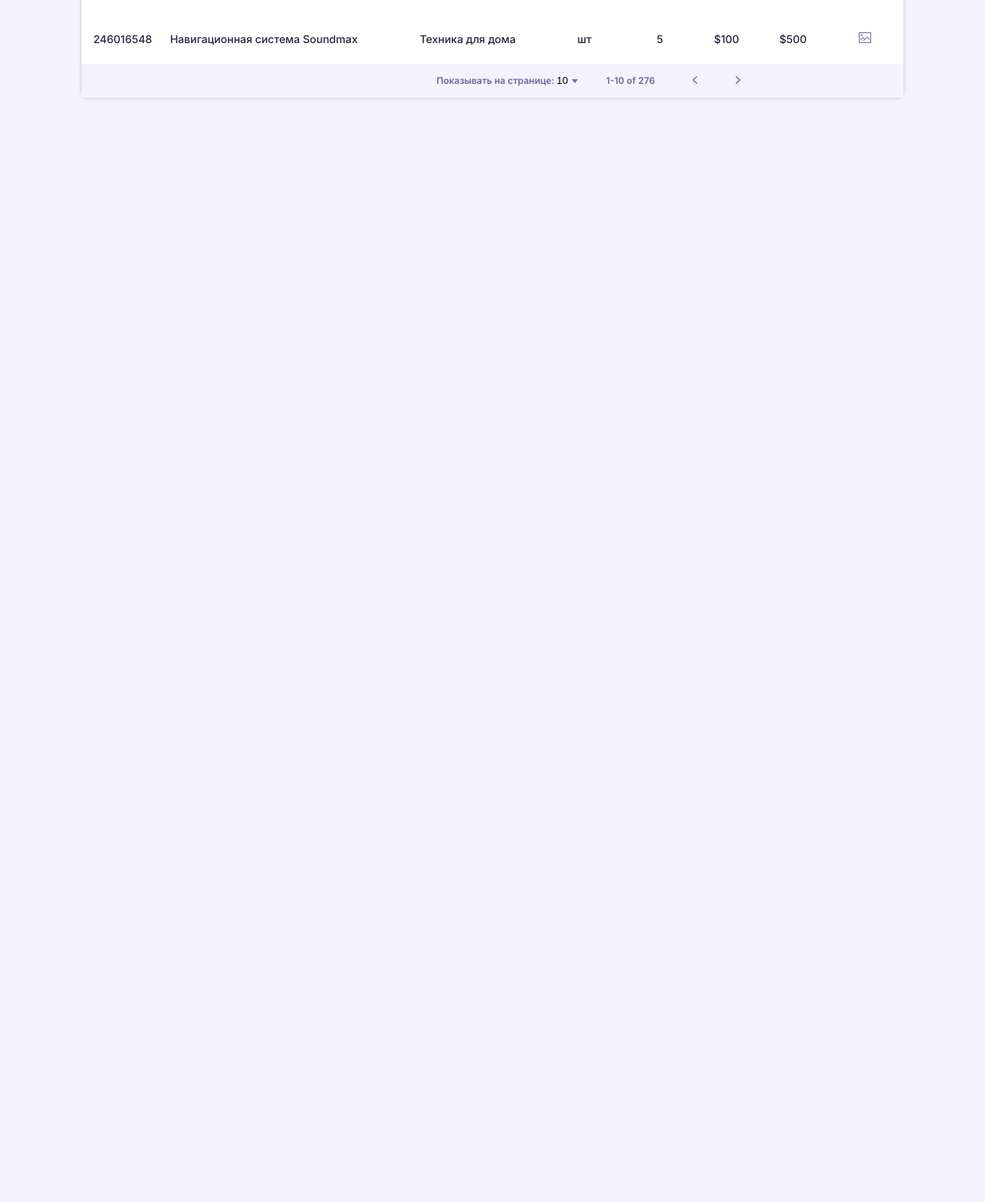
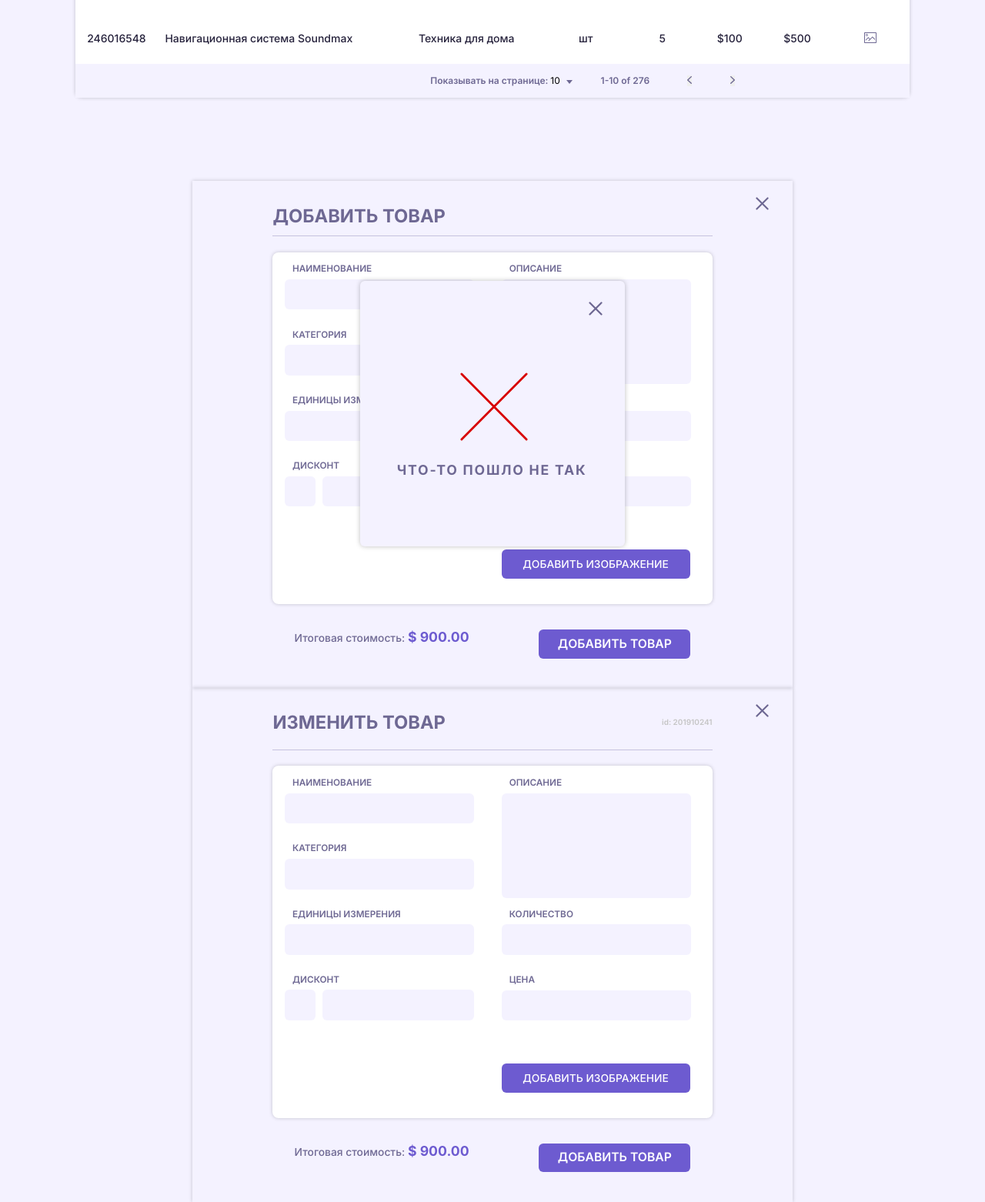
Before and after one commit to Lotlin/crm_prev, a plain HTML site: page index.html in a window 1280 px wide. Shown: the part 812-2374 px from the top of the page at 77% size. Before the commit the page ends 1055 px from the top, so only its background shows below. Drawn offline with Linux system fonts and the light colour scheme.

Commit message:
Finish the homework

```diff
--- a/css/add-good.css
+++ b/css/add-good.css
@@ -413,17 +413,24 @@
 }
 
 .add-good__error-img-wrapper {
-  margin-bottom: 33px;
-  padding-top: 109px;
+  position: relative;
 }
 
 .add-good__error-img {
+  position: absolute;
   display: block;
+  top: 119px;
+  left: 130px;
   width: 90px;
   height: 90px;
 }
+
 .add-good__error-title {
+  position: absolute;
+  top: 236px;
+  left: 48px;
   color: #6e6893;
+  letter-spacing: 1.8px;
   font-size: 18px;
   font-weight: 700;
   text-align: center;
--- a/css/style.css
+++ b/css/style.css
@@ -1,4 +1,4 @@
-@import "normilize.css";
+@import "normolize.css";
 @import "fonts.css";
 @import "global.css";
 @import "goods.css";
--- a/index.html
+++ b/index.html
@@ -9,6 +9,7 @@
   <link rel="preload" href="fonts/inter_semi_bold.woff2" as="font" type="font/woff2" crossorigin>
   <link rel="preload" href="fonts/inter_bold.woff2" as="font" type="font/woff2" crossorigin>
   <link rel="stylesheet" href="css/style.css">
+  <script src="js/main.js" defer></script>
   <title>CRM</title>
 </head>
 <body>
--- /dev/null
+++ b/js/main.js
@@ -0,0 +1,36 @@
+'use strict';
+
+const addGood = document.querySelector('.add-good');
+addGood.classList.add('add-good--visible');
+const addGoodVision = document.querySelector('.add-good--visible');
+addGoodVision.style.setProperty('display', 'flex');
+
+const addGoodHeader = addGood.querySelector('.add-good__title');
+const addGoodCloseButton = addGood.querySelector('.add-good__close-button');
+const addGoodForm = addGood.querySelector('.add-good__form');
+const addGoodFormCheckbox = addGoodForm.querySelector('.form__discount-checkbox-input');
+const addGoodFormDiscount = addGoodForm.querySelector('.form__discount-input');
+const addGoodTotalCost = addGood.querySelector('.add-good__total');
+
+
+const changeGood = document.querySelector('.change-good');
+changeGood.classList.add('change-good--visible');
+const changeGoodVision = document.querySelector('.change-good--visible');
+changeGoodVision.style.setProperty('display', 'flex');
+
+const changeGoodHeader = changeGood.querySelector('.change-good-title');
+const changeGoodCloseButton = changeGood.querySelector('.add-good__close-button');
+const changeGoodId = changeGood.querySelector('.change-good-id');
+const changeGoodForm = changeGood.querySelector('.add-good__form');
+const changeGoodFormCheckbox = changeGoodForm.querySelector('.form__discount-checkbox-input');
+const changeGoodFormDiscount = changeGoodForm.querySelector('.form__discount-input');
+const changeGoodTotalCost = changeGood.querySelector('.add-good__total');
+
+
+const goodError = document.querySelector('.add-good__error');
+goodError.classList.add('add-good__error--visible');
+const goodErrorVision = document.querySelector('.add-good__error--visible');
+goodErrorVision.style.setProperty('display', 'flex');
+
+const goodErrorHeader = changeGood.querySelector('.add-good__error-title');
+const goodErrorCloseButton = changeGood.querySelector('.add-good__error-close-button');
```
